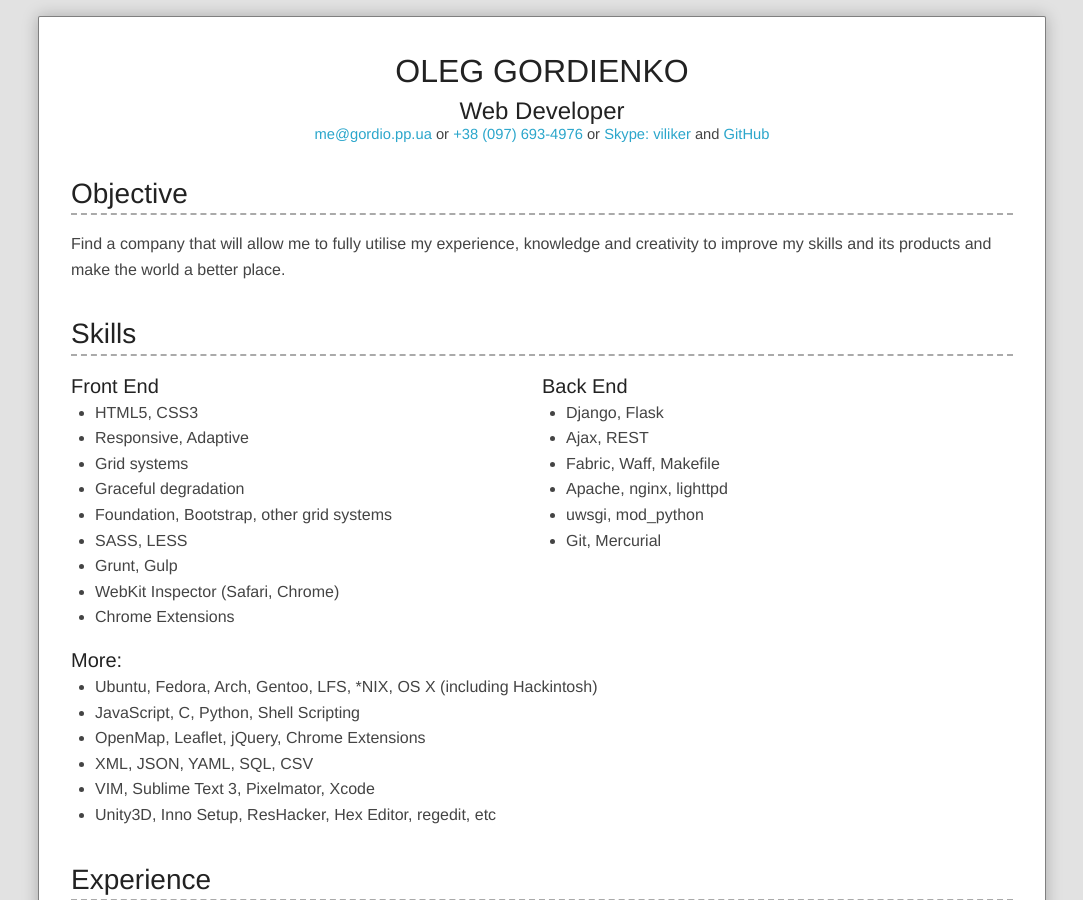
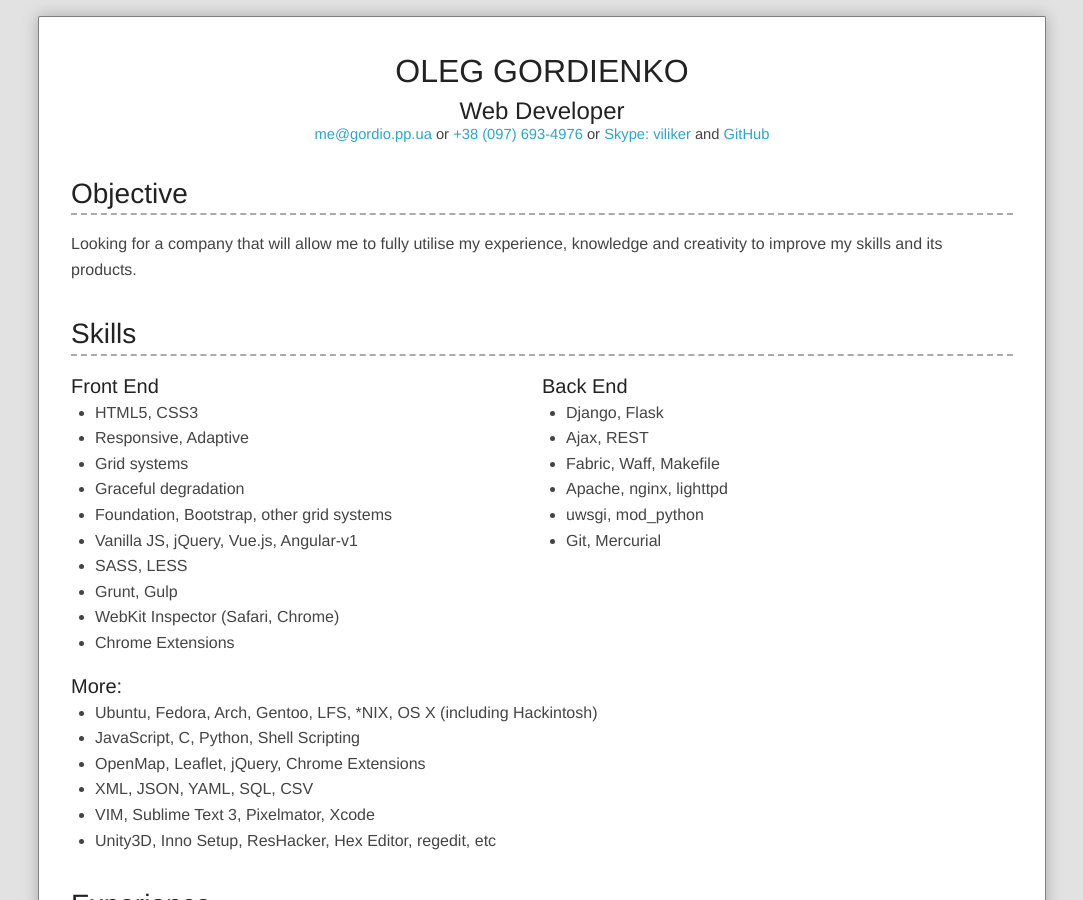
Before and after one commit to gordio/gordio.github.io, a Jekyll site: the page cv.html, which Jekyll copies as it is, in a window 1280 px wide and 900 px high. Shown: the whole window, without its empty margins (98-1181 px from the left). Built offline with Jekyll 4.4.1, drawn with Linux system fonts in a browser that asks for light colours; some of the changed text lies outside the part shown.

Commit message:
Some changes

```diff
--- a/cv.html
+++ b/cv.html
@@ -204,7 +204,7 @@
         <section id="objective" class="cv-block">
             <h1 class="cvb-title">Objective</h1>
             <section class="cvb-section _full">
-                <p>Find a company that will allow me to fully utilise my experience, knowledge and creativity to improve my skills and its products and make the world a better place.</p>
+                <p>Looking for a company that will allow me to fully utilise my experience, knowledge and creativity to improve my skills and its products.</p>
             </section>
         </section>
 
@@ -219,6 +219,7 @@
                     <li>Grid systems</li>
                     <li>Graceful degradation</li>
                     <li>Foundation, Bootstrap, other grid systems</li>
+                    <li>Vanilla JS, jQuery, Vue.js, Angular-v1</li>
                     <li>SASS, LESS</li>
                     <li>Grunt, Gulp</li>
                     <li>WebKit Inspector (Safari, Chrome)</li>
```
Also changed, not shown: other parts of cv.html (+2 -0 lines).
